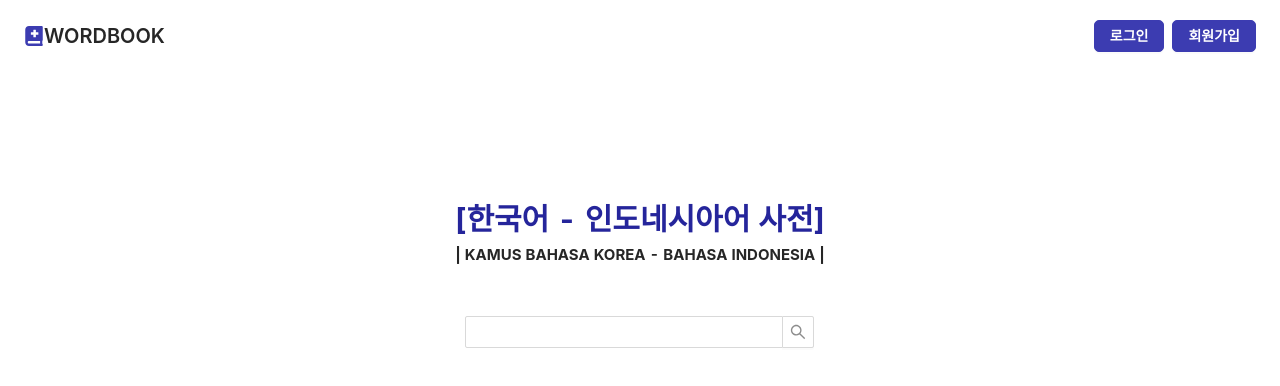
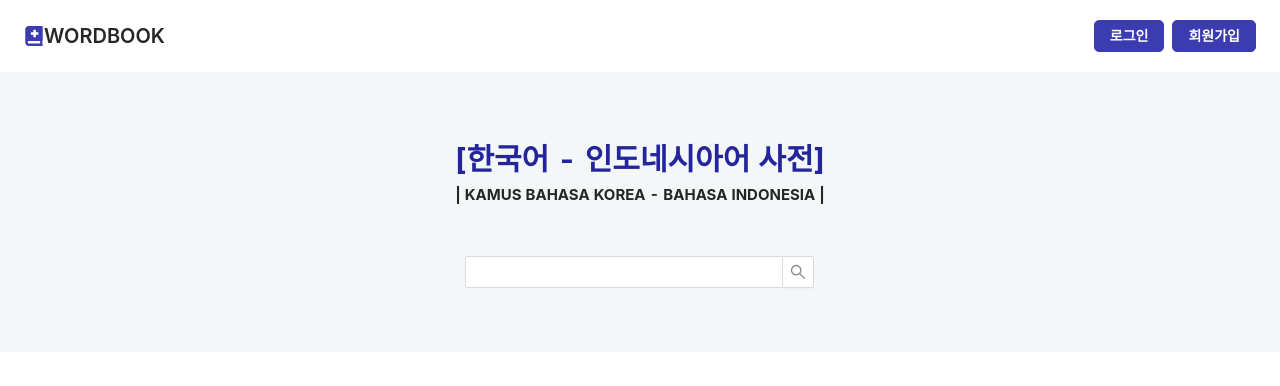
Before and after one commit to riley909/wordbook-client, a React (Create React App) app: page / in a window 1280 px wide. Shown: the top 386 px of the page. Built offline with nearby package versions, Linux system fonts and the light colour scheme.

Commit message:
Modify: 컴포넌트 이름 변경

```diff
--- a/src/components/HomePage/Home.js
+++ b/src/components/HomePage/Home.js
@@ -1,7 +1,7 @@
 import { Button, PageHeader } from 'antd';
 import Search from 'antd/lib/input/Search';
 import { useSelector } from 'react-redux';
-import Layout from './Layout';
+import LayoutTop from './LayoutTop';
 import styles from '../../styles/Home.module.css';
 import { FaBookMedical } from 'react-icons/fa';
 import { getQuery } from '../../utils/api';
@@ -58,7 +58,7 @@ export default function Home({ search, login, signup, logout, mybook }) {
           ]}
         />
       )}
-      <Layout>
+      <LayoutTop>
         <div className={styles.search_area}>
           <div className={styles.search_title}>[한국어 - 인도네시아어 사전]</div>
           <div className={styles.search_subtitle}>
@@ -72,7 +72,8 @@ export default function Home({ search, login, signup, logout, mybook }) {
             ref={searchRef}
           />
         </div>
-      </Layout>
+        <div></div>
+      </LayoutTop>
     </div>
   );
 }
--- a/src/components/HomePage/Layout.js
+++ /dev/null
@@ -1,14 +0,0 @@
-import { Col, Row } from 'antd';
-import styles from '../../styles/Layout.module.css';
-
-const Layout = ({ children }) => (
-  <Row align="middle" className={styles.layout_row}>
-    <Col span={24}>
-      <Row justify="center" className={styles.layout_contents}>
-        <Col span={12}>{children}</Col>
-      </Row>
-    </Col>
-  </Row>
-);
-
-export default Layout;
--- /dev/null
+++ b/src/components/HomePage/LayoutTop.js
@@ -0,0 +1,14 @@
+import { Col, Row } from 'antd';
+import styles from '../../styles/LayoutTop.module.css';
+
+const LayoutTop = ({ children }) => (
+  <Row align="middle" className={styles.layout_top_row}>
+    <Col span={24}>
+      <Row justify="center" className={styles.layout_top_contents}>
+        <Col span={12}>{children}</Col>
+      </Row>
+    </Col>
+  </Row>
+);
+
+export default LayoutTop;
--- a/src/styles/Layout.module.css
+++ /dev/null
@@ -1,9 +0,0 @@
-.layout_row {
-  height: 50vh;
-}
-
-.layout_contents {
-  margin-left: auto;
-  margin-right: auto;
-  width: 800px;
-}
--- /dev/null
+++ b/src/styles/LayoutTop.module.css
@@ -0,0 +1,10 @@
+.layout_top_row {
+  height: 35vh;
+  background-color: #f3f7f8;
+}
+
+.layout_top_contents {
+  margin-left: auto;
+  margin-right: auto;
+  width: 800px;
+}
```
